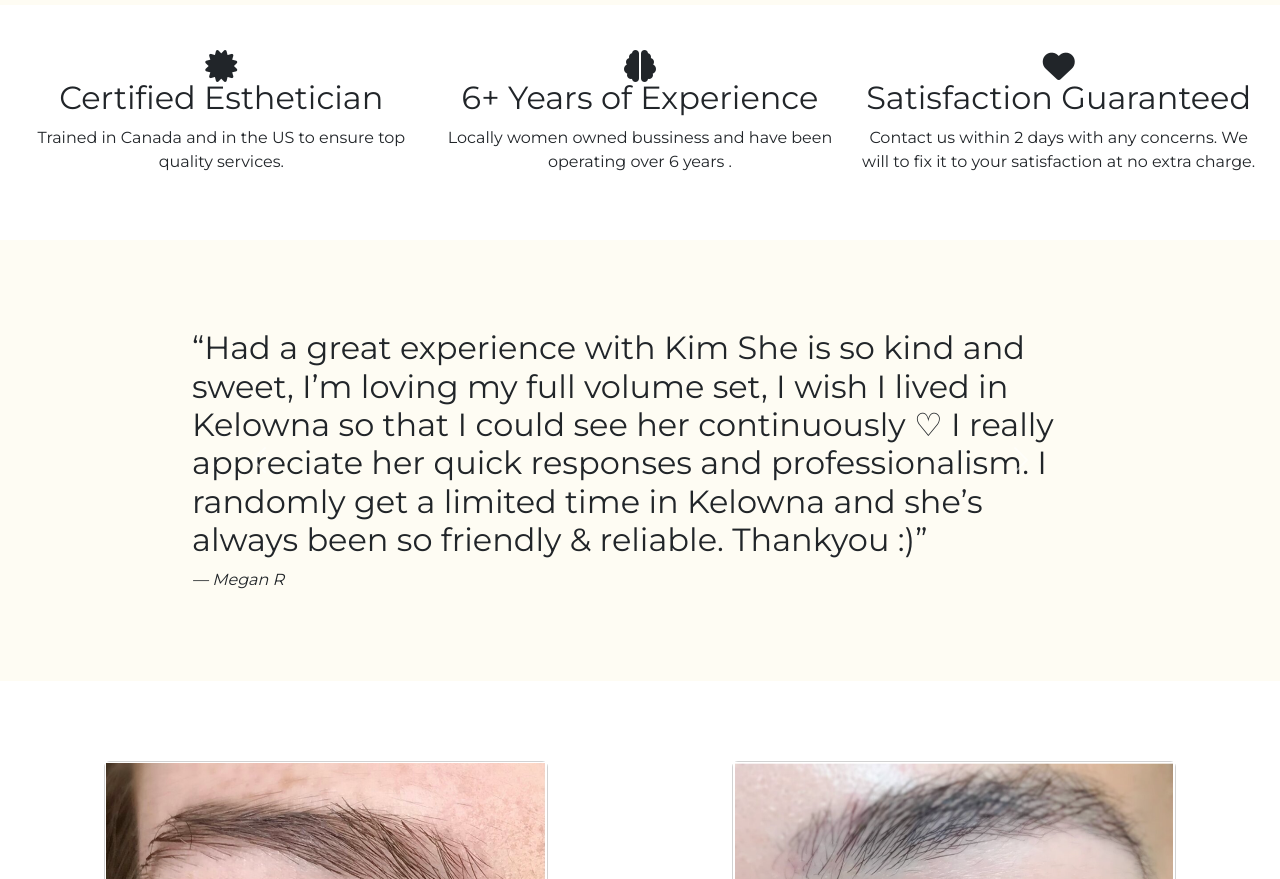
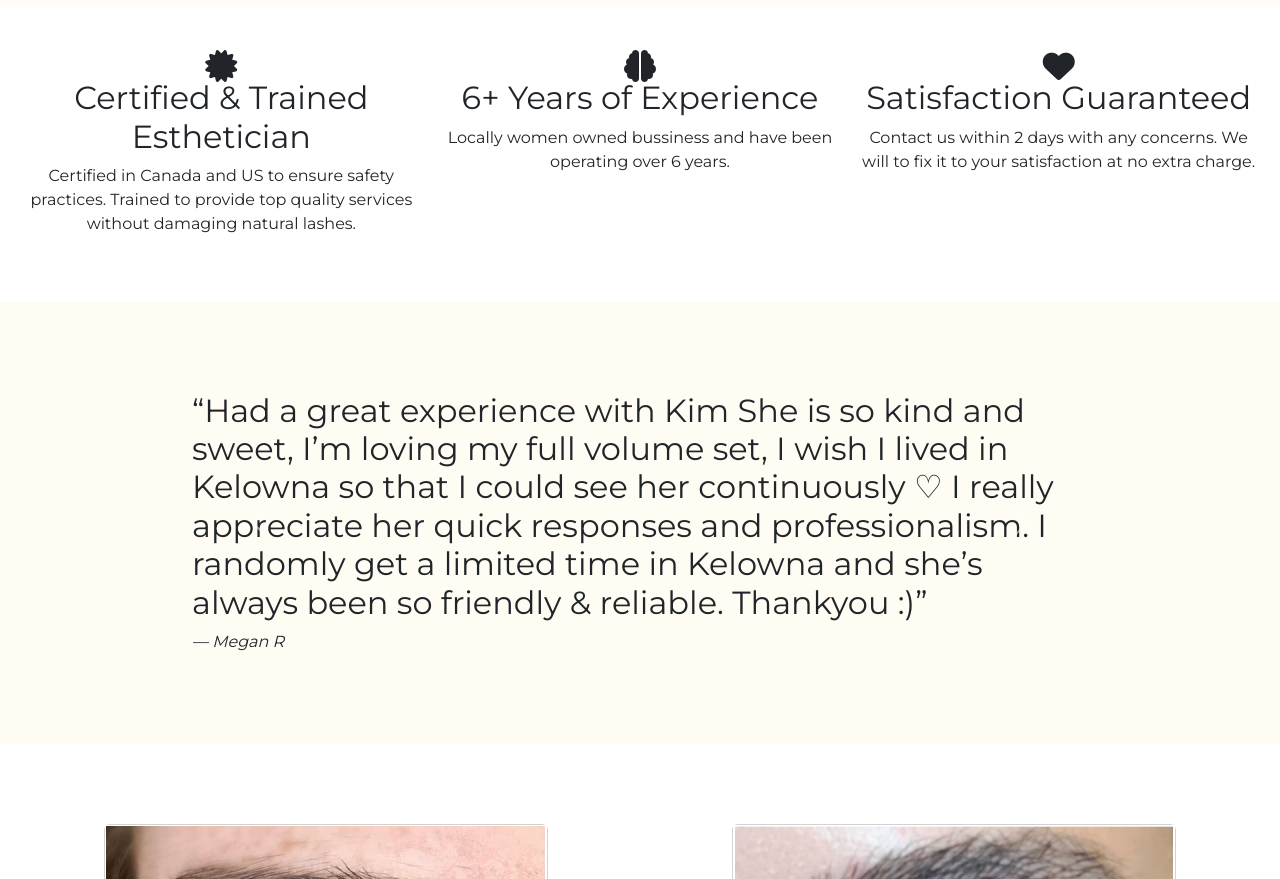
Before and after one commit to khoivu0814/beautewithkim, a plain HTML site: page index.html in a window 1280 px wide. Shown: the part 1534-2413 px from the top of the page. Drawn offline with nearby package versions, Linux system fonts and the light colour scheme.

Commit message:
updated Features

```diff
--- a/index.html
+++ b/index.html
@@ -55,13 +55,13 @@
         <div class="row container-fluid">
             <div class="col-lg-4">
             <i class="fa-solid fa-certificate fa-2xl"></i>
-            <h2 class="h3-features">Certified Esthetician</h2>
-            <p class="p-features">Trained in Canada and in the US to ensure top quality services.</p>
+            <h2 class="h3-features">Certified & Trained Esthetician</h2>
+            <p class="p-features">Certified in Canada and US to ensure safety practices. Trained to provide top quality services without damaging natural lashes.</p>
             </div>
             <div class="col-lg-4">
             <i class="fa-solid fa-brain fa-2xl"></i>
             <h2 class="h3-features">6+ Years of Experience</h2>
-            <p class="p-features">Locally women owned bussiness and have been operating over 6 years .</p>
+            <p class="p-features">Locally women owned bussiness and have been operating over 6 years.</p>
             </div>
             <div class="col-lg-4">
             <i class="f-icons fa-solid fa-heart fa-2xl"></i>
```
